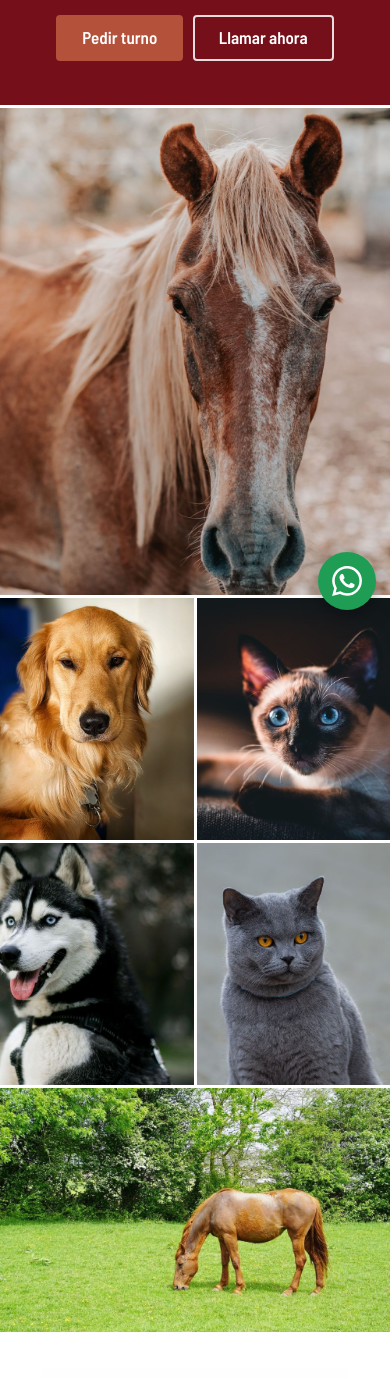
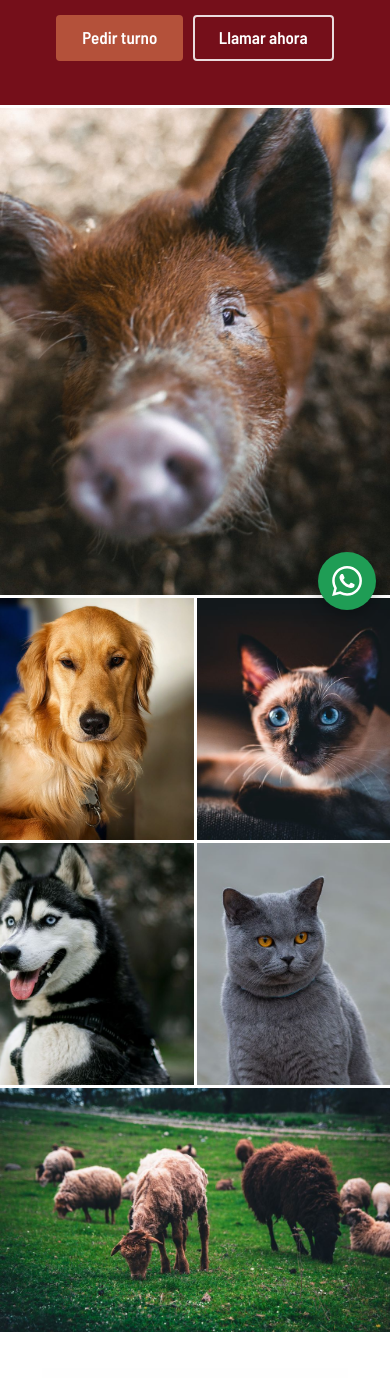
Before and after one commit to Uziel44/vetpeirone, a plain HTML site: page index.html in a window 390 px wide. Shown: the part 220-1598 px from the top of the page. Drawn offline with Linux system fonts and the light colour scheme.

Commit message:
Reemplazar fotos de caballos por cerdo y ovejas; actualizar enlace de Maps
- Mosaico de inicio: caballo-palomino -> cerdo-colorado, caballo-pastura -> ovejas-pastura
  (fotos de Pexels, creditos actualizados; clases CSS horse/pasture -> pig/sheep)
- Boton "Como llegar" ahora apunta a la ficha de Google Maps del negocio

Co-Authored-By: Claude Sonnet 5.5 <noreply@anthropic.com>

```diff
--- a/index.html
+++ b/index.html
@@ -71,8 +71,8 @@
 
     <!-- INICIO: mosaico de animales -->
     <section class="hero" id="inicio" aria-label="Veterinaria Dr. Peirone">
-      <figure class="tile tile-horse">
-        <img src="img/hero/caballo-palomino.jpg" alt="Caballo palomino de crin rubia, mirando de frente" width="1000" height="1500" fetchpriority="high">
+      <figure class="tile tile-pig">
+        <img src="img/hero/cerdo-colorado.jpg" alt="Cerdo colorado de orejas negras, mirando a la cámara" width="1000" height="1500" fetchpriority="high">
       </figure>
 
       <div class="tile tile-brand">
@@ -103,8 +103,8 @@
         <img src="img/hero/gato-britanico.jpg" alt="Gato británico de pelo corto, gris, con ojos color ámbar" width="1000" height="667">
       </figure>
 
-      <figure class="tile tile-pasture">
-        <img src="img/hero/caballo-pastura.jpg" alt="Caballo castaño pastando en un campo verde" width="1000" height="666" loading="lazy">
+      <figure class="tile tile-sheep">
+        <img src="img/hero/ovejas-pastura.jpg" alt="Ovejas pastando en un campo verde" width="1000" height="666" loading="lazy">
       </figure>
     </section>
 
@@ -259,7 +259,7 @@
         </div>
 
         <div class="contact-col contact-actions">
-          <a class="btn btn-sand" href="https://www.google.com/maps/search/?api=1&amp;query=Uruguay+y+Bv.+Calzolari%2C+General+Deheza%2C+C%C3%B3rdoba%2C+Argentina" target="_blank" rel="noopener">Cómo llegar</a>
+          <a class="btn btn-sand" href="https://maps.app.goo.gl/M77MGNRjuTRnJm396" target="_blank" rel="noopener">Cómo llegar</a>
           <a class="btn btn-accent" href="https://wa.me/5493582434803?text=Hola%2C%20quisiera%20pedir%20un%20turno" target="_blank" rel="noopener">Pedir turno</a>
         </div>
       </div>
--- a/style.css
+++ b/style.css
@@ -211,26 +211,26 @@ h1, h2, h3 {
   gap: 3px;
   background: #fff;
   grid-template-areas:
-    "horse horse brand   brand   golden  siamese"
-    "horse horse husky   british pasture pasture";
+    "pig   pig   brand   brand   golden  siamese"
+    "pig   pig   husky   british sheep   sheep";
 }
 .tile { position: relative; overflow: hidden; min-width: 0; background: var(--cream); }
 .tile img { position: absolute; inset: 0; width: 100%; height: 100%; object-fit: cover; }
 
-.tile-horse   { grid-area: horse; }
+.tile-pig     { grid-area: pig; }
 .tile-golden  { grid-area: golden; }
 .tile-siamese { grid-area: siamese; }
 .tile-husky   { grid-area: husky; }
 .tile-british { grid-area: british; }
-.tile-pasture { grid-area: pasture; }
+.tile-sheep   { grid-area: sheep; }
 
 /* Punto de enfoque de cada foto para que el recorte conserve la cara */
-.tile-horse img   { object-position: 50% 45%; }
+.tile-pig img     { object-position: 50% 45%; }
 .tile-golden img  { object-position: 50% 30%; }
 .tile-siamese img { object-position: 35% 50%; }
 .tile-husky img   { object-position: 88% 40%; }
 .tile-british img { object-position: 52% 50%; }
-.tile-pasture img { object-position: 50% 55%; }
+.tile-sheep img   { object-position: 40% 55%; }
 
 .tile-brand {
   grid-area: brand;
@@ -464,17 +464,17 @@ h1, h2, h3 {
     grid-template-rows: none;
     grid-template-areas:
       "brand   brand"
-      "horse   horse"
+      "pig     pig"
       "golden  siamese"
       "husky   british"
-      "pasture pasture";
+      "sheep   sheep";
   }
-  .tile-horse { aspect-ratio: 1; }
+  .tile-pig { aspect-ratio: 1; }
   .tile-golden,
   .tile-siamese,
   .tile-husky,
   .tile-british { aspect-ratio: 4 / 5; }
-  .tile-pasture { aspect-ratio: 8 / 5; }
+  .tile-sheep { aspect-ratio: 8 / 5; }
   .tile-brand { padding: 2.75rem 1.5rem; }
 }
 
@@ -492,7 +492,7 @@ h1, h2, h3 {
 @media (max-width: 600px) {
   :root { --header-h: 80px; }
   .brand img { height: 58px; }
-  .tile-horse { aspect-ratio: 4 / 5; }
+  .tile-pig { aspect-ratio: 4 / 5; }
   .service-grid { grid-template-columns: 1fr; }
   .service { min-height: 0; }
   .cases-grid { grid-template-columns: 1fr; }
```
Also changed, not shown: img/hero/CREDITOS.txt, img/hero/caballo-palomino.jpg (deleted), img/hero/caballo-pastura.jpg (deleted), img/hero/cerdo-colorado.jpg (added), img/hero/ovejas-pastura.jpg (added).
